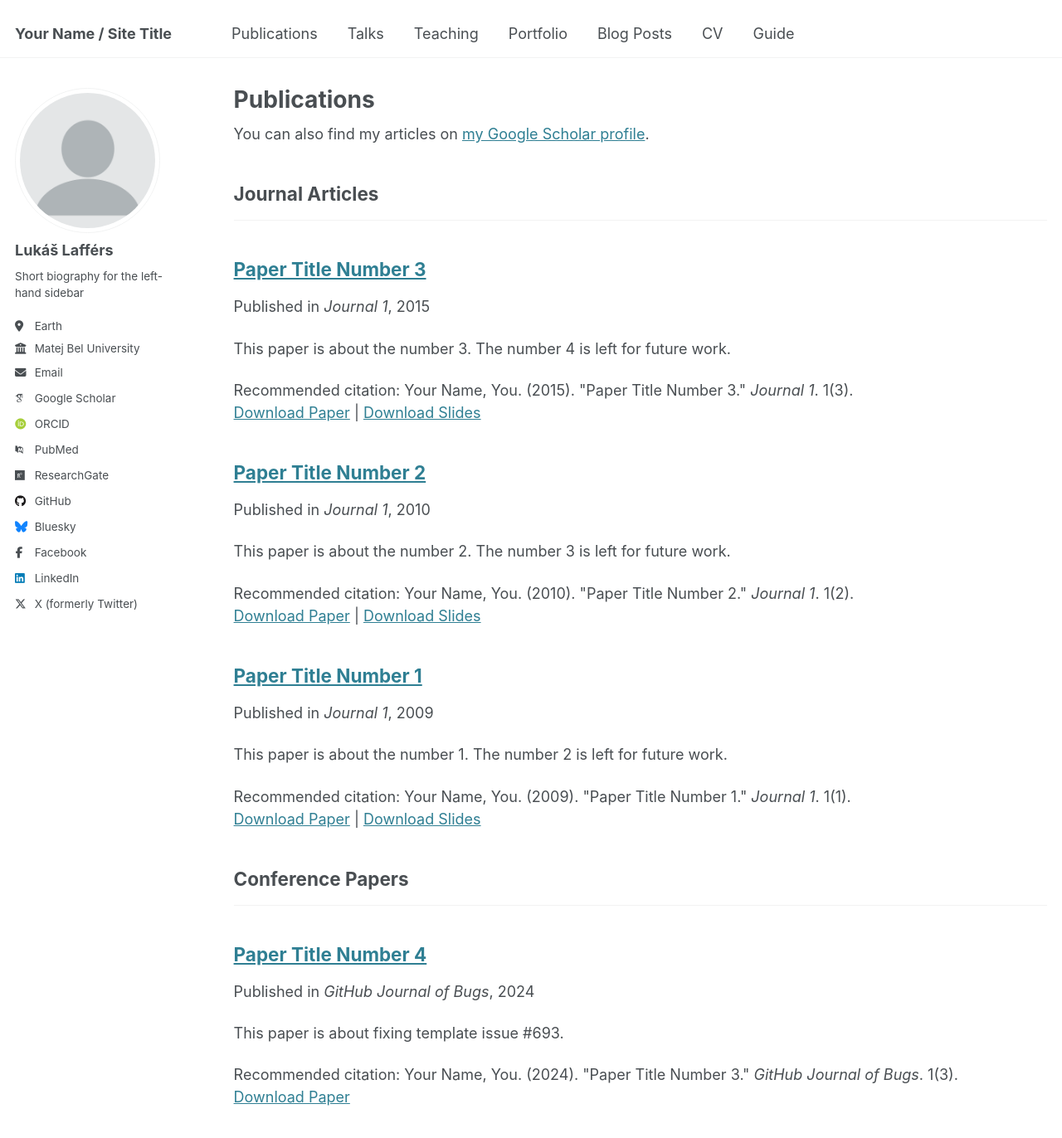
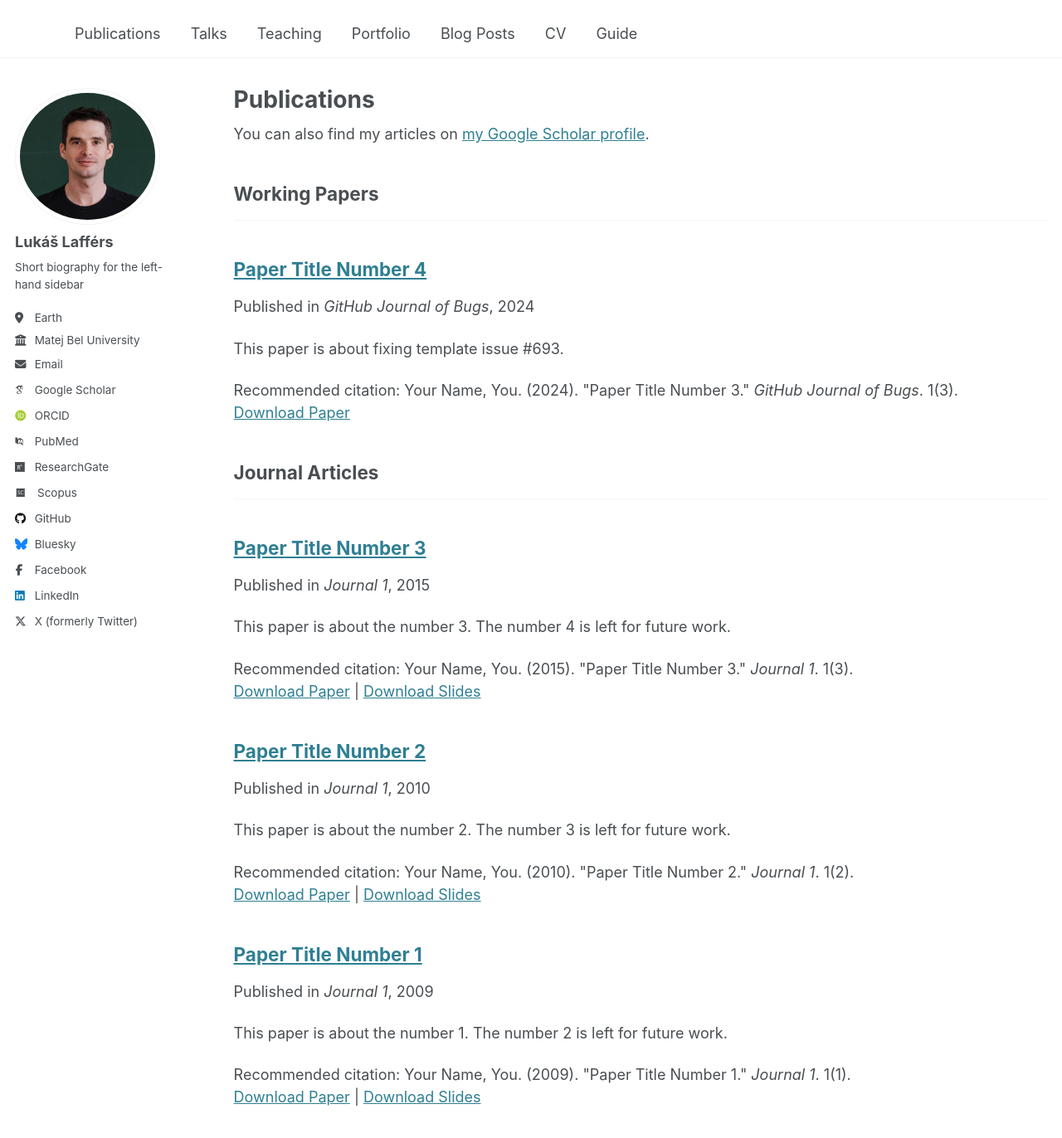
Before and after one commit to LukasLaffers/lukaslaffers.github.io, a Jekyll site: the page built from _pages/publications.html, in a window 1280 px wide and 1400 px high. Shown: the top 1372 px of the window at 83% size. Built offline with Jekyll 4.4.1, drawn with Linux system fonts in a browser that asks for light colours; some web fonts are replaced.

Commit message:
update config

```diff
--- a/_config.yml
+++ b/_config.yml
@@ -9,10 +9,10 @@
 # Basic Site Settings
 locale                   : "en-US"
 site_theme               : "default"
-title                    : "Your Name / Site Title"
+title                    : ""
 title_separator          : "-"
 name                     : &name "Lukáš Lafférs"
-description              : &description "personal description"
+description              : &description "personal website"
 url                      : https://lukaslaffers.github.io # the base hostname & protocol for your site e.g. "https://[your GitHub username].github.io"
 baseurl                  : "" # the subpath of your site, e.g. "/blog"
 repository               : "academicpages/academicpages.github.io"
@@ -22,7 +22,7 @@ repository               : "academicpages/academicpages.github.io"
 #               Additional customization can be done by editing /_includes/author-profile.html
 author:
   # Biographic information
-  avatar           : "profile.png"
+  avatar           : "foto_LL.jpg"
   name             : "Lukáš Lafférs"
   pronouns         : # example: "she/her"
   bio              : "Short biography for the left-hand sidebar"
@@ -32,14 +32,11 @@ author:
   email            : "lukas.laffers@gmail.com"
 
   # Academic websites
-  arxiv            : # URL - Update with the correct link to your profile
   googlescholar    : "https://scholar.google.com/citations?user=0q1y-kYAAAAJ&hl=en"
-  impactstory      : # URL
   orcid            : "https://orcid.org/0000-0002-3141-3591"
-  semantic         : # URL
   pubmed           : "https://www.ncbi.nlm.nih.gov/pubmed/?term=john+snow"
   researchgate     : "https://www.researchgate.net/profile/Lukas_Laffers"
-  scopus           : # URL
+  scopus           : "https://www.scopus.com/authid/detail.uri?authorId=55775231300"
 
   # Repositories and software development
   github           : "lukaslaffers"
@@ -52,12 +49,13 @@ author:
 
 # Publication Category - The following the list of publication categories and their headings
 publication_category:
-  books:
-    title: 'Books'
+  #books:
+  #  title: 'Books'
+  conferences:
+    title: 'Working Papers'
   manuscripts:
     title: 'Journal Articles'
-  conferences:
-    title: 'Conference Papers'
+
 
 # Site Settings
 teaser                   :  # filename of teaser fallback teaser image placed in /images/, .e.g. "500x300.png"
```
Also changed, not shown: images/foto_LL.jpg (added), 1 other file.
